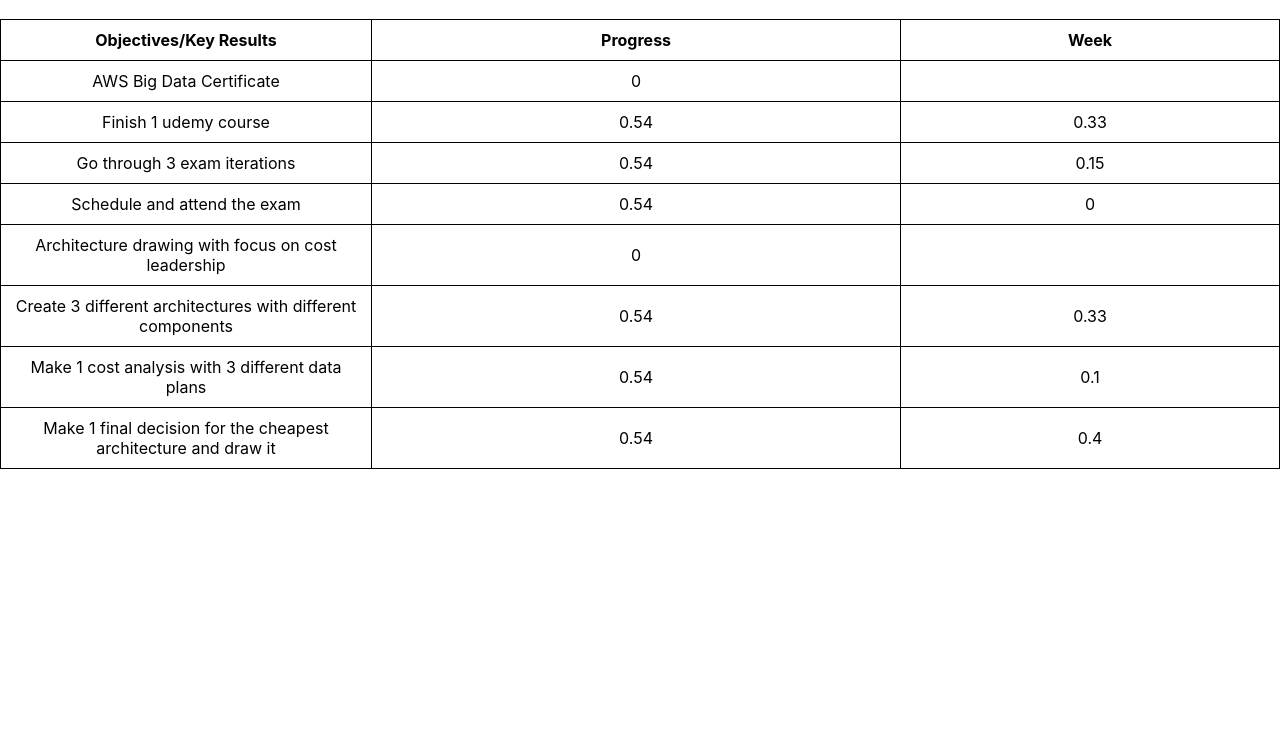
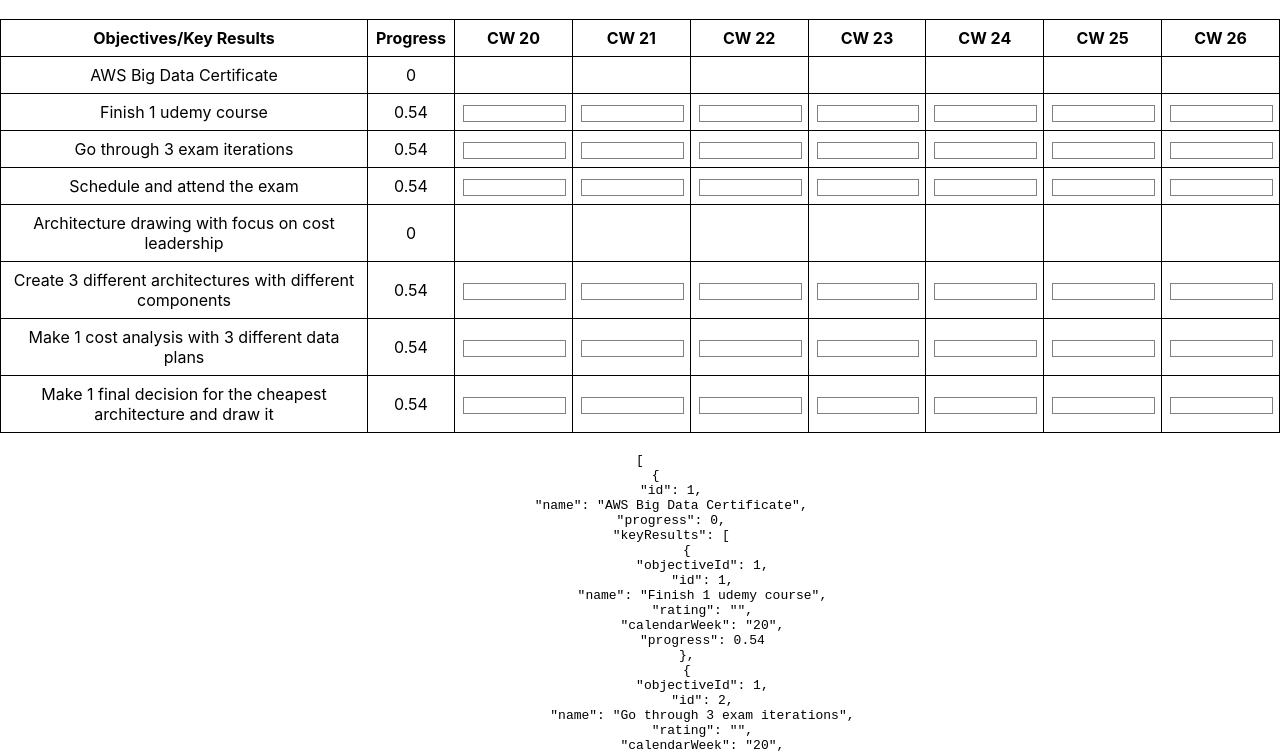
Before and after one commit to anmud/okr-react-tool, a React app: page / in a window 1280 px wide. Shown: the part 63-816 px from the top of the page. Built offline with nearby package versions, Linux system fonts and the light colour scheme.

Commit message:
set result rating

```diff
--- a/src/App.css
+++ b/src/App.css
@@ -23,11 +23,19 @@
 
 th,
 td {
-  padding: 10px;
+  padding: 8px;
   border: solid 1px;
   text-align: center;
+  position: relative;
 }
 
 .w {
   width: 350px;
 }
+
+table td input {
+  width: 100%;
+  border: 1px solid grey;
+  padding: 0px;
+  margin: 0px;
+ }
--- a/src/components/okr-table.js
+++ b/src/components/okr-table.js
@@ -1,9 +1,12 @@
 import React, {Fragment} from 'react'
 import Header from './table/Header'
 import Body from './table/Body'
+import useOkrTable from '../hooks/OkrTableHook';
 
 
 const OkrTable = () => {
+
+  const {objectives} = useOkrTable()
 
     return  (
 
@@ -12,6 +15,8 @@
            <Header/>
            <Body/>
          </table>
+
+         <pre>{JSON.stringify(objectives, null, 4)}</pre>
        </Fragment>
     )
 }
--- a/src/components/table/Body.js
+++ b/src/components/table/Body.js
@@ -4,13 +4,16 @@
 
 const Body = () => {
 
-    const {objectives} = useOkrTable();
+    const {objectives, setRating} = useOkrTable();
 
-
+    const handleChange = ({event, id, oId}) => {
+        const { name, value} = event.target
+       return setRating(name, value, id, oId)
+      }
 
     return  (
 
-<Fragment>
+        <Fragment>
 
 {objectives.length > 0  ?
        ( objectives.map(objective => (
@@ -21,22 +24,27 @@
            <td className="w">{objective.name}</td>
            <td>{objective.progress}</td>
            <td></td>
+           <td></td>
+           <td></td>
+           <td></td>
+           <td></td>
+           <td></td>
+           <td></td>
            </tr>
 
-          {objective.keyResults.map(result => (
-              <tr key={result.resultId}>
-                  <td>{result.name}</td>
-                  <td>{result.progress}</td>
-                  <td>{result.rating}</td>
+{objective.keyResults.map(result => (
+              <tr key={result.id}>
+              <td>{result.name}</td>
+              <td>{result.progress}</td>
+              <td ><input type="text" name='rating' value={result.rating} onChange={(event) => handleChange({id: result.id, oId: objective.id, event: event})}/></td>
+              <td ><input type="text" /></td>
+              <td ><input type="text" /></td>
+              <td ><input type="text" /></td>
+              <td ><input type="text" /></td>
+              <td ><input type="text" /></td>
+              <td ><input type="text" /></td>
               </tr>
           ))}
-
-
-
-
-
-
-
 
         </tbody>
 
@@ -47,7 +55,12 @@
        )
     }
 
+
 </Fragment>
+
+
+
+
 
     )
 }
--- a/src/components/table/Header.js
+++ b/src/components/table/Header.js
@@ -13,7 +13,13 @@
             <tr>
              <th scope="col">Objectives/Key Results</th>
              <th scope="col">Progress</th>
-             <th scope="col">Week</th>
+             <th scope="col">CW 20</th>
+             <th scope="col">CW 21</th>
+             <th scope="col">CW 22</th>
+             <th scope="col">CW 23</th>
+             <th scope="col">CW 24</th>
+             <th scope="col">CW 25</th>
+             <th scope="col">CW 26</th>
             </tr>
          </thead>
 
--- a/src/context/OkrTableContext.js
+++ b/src/context/OkrTableContext.js
@@ -12,23 +12,26 @@
         keyResults: [
             {
                 objectiveId: 1,
-                resultId: 1,
+                id: 1,
                 name: 'Finish 1 udemy course',
-                rating: 0.33,
+                rating: '',
+                calendarWeek: '20',
                 progress: 0.54
             },
             {
                 objectiveId: 1,
-                resultId: 2,
+                id: 2,
                 name: 'Go through 3 exam iterations',
-                rating: 0.15,
+                rating: '',
+                calendarWeek: '20',
                 progress: 0.54
             },
             {
                 objectiveId: 1,
-                resultId: 3,
+                id: 3,
                 name: 'Schedule and attend the exam',
-                rating: 0.00,
+                rating: '',
+                calendarWeek: '20',
                 progress: 0.54
             }
         ]},
@@ -38,23 +41,26 @@
             keyResults: [
                 {
                     objectiveId: 2,
-                    resultId: 1,
+                    id: 1,
                     name: 'Create 3 different architectures with different components',
-                    rating: 0.33,
+                    rating: '',
+                    calendarWeek: '20',
                     progress: 0.54
                 },
                 {
                     objectiveId: 2,
-                    resultId: 2,
+                    id: 2,
                     name: 'Make 1 cost analysis with 3 different data plans',
-                    rating: 0.1,
+                    rating: '',
+                    calendarWeek: '20',
                     progress: 0.54
                 },
                 {
                     objectiveId: 2,
-                    resultId: 3,
+                    id: 3,
                     name: 'Make 1 final decision for the cheapest architecture and draw it',
-                    rating: 0.4,
+                    rating: '',
+                    calendarWeek: '20',
                     progress: 0.54
                 }
             ]}
--- a/src/hooks/OkrTableHook.js
+++ b/src/hooks/OkrTableHook.js
@@ -6,12 +6,23 @@
     const [objectives, setObjectives] = useContext(OkrTableContext)
 
 
+    const setRating = (name, value, id, oId) => {
+
+    const newResults = objectives.filter(objective => objective.id === oId ).map(objective => objective.keyResults)[0].map(result => result.id === id ? ({...result, [name]: value}) : result)
+
+    const newObjectives = objectives.map(objective => objective.id === oId ? ({...objective, keyResults: [...newResults]}) : objective)
+
+    setObjectives(newObjectives)
+
+}
+
 
 
 
 
     return {
         objectives,
+        setRating,
 
     }
 }
```
